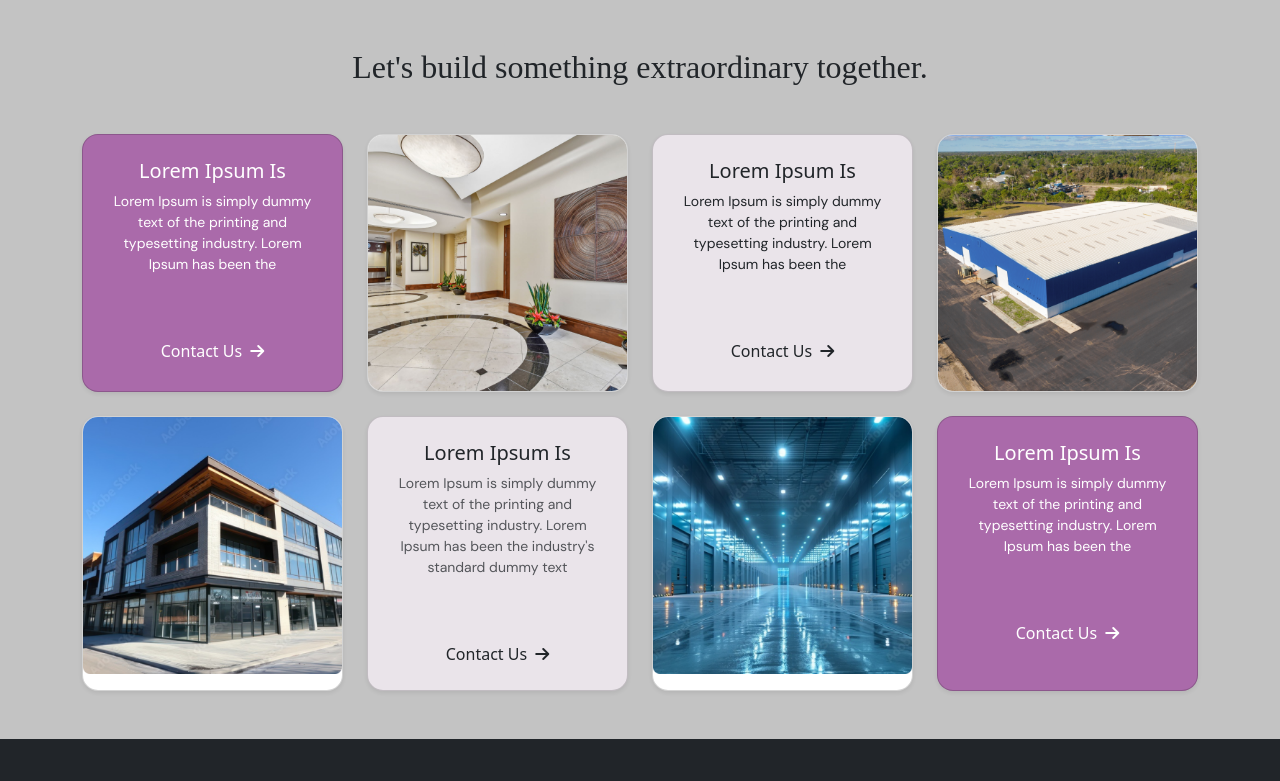
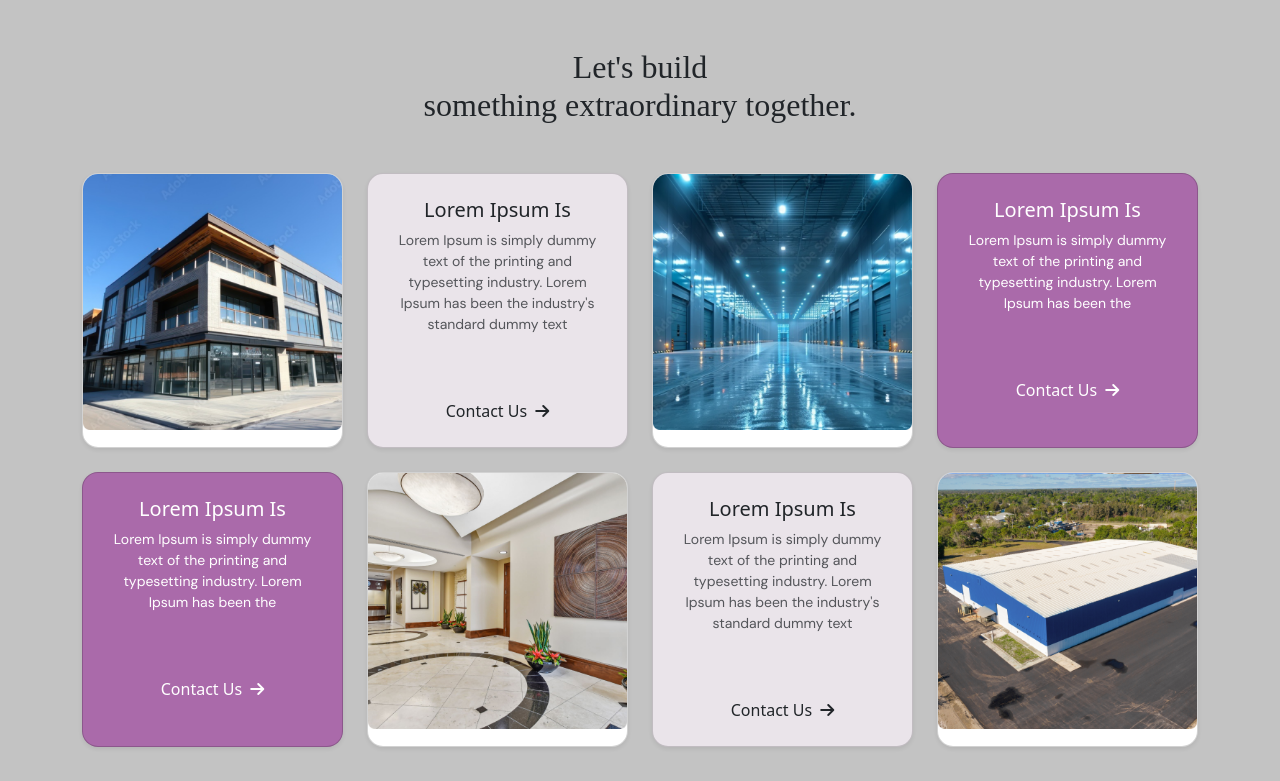
Before and after one commit to rivu-vuri/beaconOneCapital, a plain HTML site: page index.html in a window 1280 px wide. Shown: the part 1830-2611 px from the top of the page. Drawn offline with nearby package versions, Linux system fonts and the light colour scheme; a web font is replaced by a local one.

Commit message:
second commit

```diff
--- a/css/style.css
+++ b/css/style.css
@@ -15,9 +15,9 @@
 }
 
 *{
-    margin: 0;
-    padding: 0;
-    box-sizing: border-box;
+  margin: 0;
+  padding: 0;
+  box-sizing: border-box;
 }
 
 /* body{
@@ -129,7 +129,7 @@ p{
 /* footer-section */
 
 .text-uppercase{
-  font-family: "Cinzel", serif;
+  font-family: "SangBleu Sunrise", serif;
 }
 
 .text-uppercase:hover{
@@ -172,7 +172,7 @@ footer ul li a:hover{
 }
 
 @media screen and (max-width: 565px) {
-    .img-wrapper{
+  .img-wrapper{
     padding: 5px;
     border-radius: 0.75rem;
   }
--- a/index.html
+++ b/index.html
@@ -91,7 +91,11 @@
         <div class="container">
           <div class="row align-items-center gy-4">
             <!-- Heading + Left Image -->
-            <div class="col-md-6 text-center text-md-start" data-aos="fade-right" data-aos-duration="3000">
+            <div
+              class="col-md-6 text-center text-md-start"
+              data-aos="fade-right"
+              data-aos-duration="3000"
+            >
               <h2 class="mb-4">
                 Unlock the potential <br />
                 of your property.
@@ -105,7 +109,9 @@
 
             <!-- Right Image + Text + Button -->
             <div
-              class="col-md-6 text-center text-md-start d-flex flex-column align-items-center align-items-md-start" data-aos="fade-left" data-aos-duration="3000"
+              class="col-md-6 text-center text-md-start d-flex flex-column align-items-center align-items-md-start"
+              data-aos="fade-left"
+              data-aos-duration="3000"
             >
               <img
                 src="./images/Mask group (1).png"
@@ -134,80 +140,39 @@
       <section class="py-5 bground text-center">
         <div class="container">
           <h2 class="mb-5">
-            Let's build <br class="d-md-none" />
+            Let's build <br />
             something extraordinary together.
           </h2>
 
-          <div class="row flex-row-reverse g-4">
-            <!-- Card 8: Image -->
+          <div class="row g-4">
+            <!-- First Row: Image - White - Image - Pink -->
             <div class="col-sm-6 col-lg-3">
               <div class="card h-100 rounded-4 overflow-hidden shadow-sm">
                 <img
-                  src="./images/Mask group (5).png"
+                  src="./images/Mask group (3).png"
                   class="card-img-top"
-                  alt="Building 3"
+                  alt="Building"
                 />
               </div>
             </div>
 
-            <!-- Card 7: Purple Text -->
             <div class="col-sm-6 col-lg-3">
               <div class="card h-100 bGround p-4 rounded-4 shadow-sm">
                 <h5>Lorem Ipsum Is</h5>
-                <p class="small">
+                <p class="small text-muted">
                   Lorem Ipsum is simply dummy text of the printing and
-                  typesetting industry. Lorem Ipsum has been the
+                  typesetting industry. Lorem Ipsum has been the industry's
+                  standard dummy text
                 </p>
-                <a href="#" class="text-decoration-none text-dark fw-medium mt-5">
+                <a
+                  href="#"
+                  class="text-decoration-none text-dark fw-medium mt-5"
+                >
                   Contact Us <i class="fas fa-arrow-right ms-1"></i>
                 </a>
               </div>
             </div>
 
-            <!-- Card 6: Image -->
-            <div class="col-sm-6 col-lg-3">
-              <div class="card h-100 rounded-4 overflow-hidden shadow-sm">
-                <img
-                  src="./images/Mask group (6).png"
-                  class="card-img-top"
-                  alt="Building 3"
-                />
-              </div>
-            </div>
-
-            <!-- Card 5: Purple Text -->
-            <div class="col-sm-6 col-lg-3">
-              <div
-                class="card h-100 backGround text-white p-4 rounded-4 shadow-sm"
-              >
-                <h5>Lorem Ipsum Is</h5>
-                <p class="small">
-                  Lorem Ipsum is simply dummy text of the printing and
-                  typesetting industry. Lorem Ipsum has been the
-                </p>
-                <a href="#" class="text-white text-decoration-none fw-medium mt-5">
-                  Contact Us <i class="fas fa-arrow-right ms-1"></i>
-                </a>
-              </div>
-            </div>
-
-            <!-- Card 4: Purple Text -->
-            <div class="col-sm-6 col-lg-3">
-              <div
-                class="card h-100 backGround text-white p-4 rounded-4 shadow-sm"
-              >
-                <h5>Lorem Ipsum Is</h5>
-                <p class="small">
-                  Lorem Ipsum is simply dummy text of the printing and
-                  typesetting industry. Lorem Ipsum has been the
-                </p>
-                <a href="#" class="text-white text-decoration-none fw-medium mt-5">
-                  Contact Us <i class="fas fa-arrow-right ms-1"></i>
-                </a>
-              </div>
-            </div>
-
-            <!-- Card 3: Image -->
             <div class="col-sm-6 col-lg-3">
               <div class="card h-100 rounded-4 overflow-hidden shadow-sm">
                 <img
@@ -218,28 +183,76 @@
               </div>
             </div>
 
-            <!-- Card 2: Text Card -->
             <div class="col-sm-6 col-lg-3">
-              <div class="card h-100 rounded-4 p-4 shadow-sm bGround">
+              <div
+                class="card h-100 backGround text-white p-4 rounded-4 shadow-sm"
+              >
+                <h5>Lorem Ipsum Is</h5>
+                <p class="small">
+                  Lorem Ipsum is simply dummy text of the printing and
+                  typesetting industry. Lorem Ipsum has been the
+                </p>
+                <a
+                  href="#"
+                  class="text-white text-decoration-none fw-medium mt-5"
+                >
+                  Contact Us <i class="fas fa-arrow-right ms-1"></i>
+                </a>
+              </div>
+            </div>
+
+            <!-- Second Row (Reversed): Pink - Image - White - Image -->
+            <div class="col-sm-6 col-lg-3">
+              <div
+                class="card h-100 backGround text-white p-4 rounded-4 shadow-sm"
+              >
+                <h5>Lorem Ipsum Is</h5>
+                <p class="small">
+                  Lorem Ipsum is simply dummy text of the printing and
+                  typesetting industry. Lorem Ipsum has been the
+                </p>
+                <a
+                  href="#"
+                  class="text-white text-decoration-none fw-medium mt-5"
+                >
+                  Contact Us <i class="fas fa-arrow-right ms-1"></i>
+                </a>
+              </div>
+            </div>
+
+            <div class="col-sm-6 col-lg-3">
+              <div class="card h-100 rounded-4 overflow-hidden shadow-sm">
+                <img
+                  src="./images/Mask group (6).png"
+                  class="card-img-top"
+                  alt="Building"
+                />
+              </div>
+            </div>
+
+            <div class="col-sm-6 col-lg-3">
+              <div class="card h-100 bGround p-4 rounded-4 shadow-sm">
                 <h5>Lorem Ipsum Is</h5>
                 <p class="small text-muted">
                   Lorem Ipsum is simply dummy text of the printing and
                   typesetting industry. Lorem Ipsum has been the industry's
                   standard dummy text
                 </p>
-                <a href="#" class="text-decoration-none text-dark fw-medium mt-5">
+                <a
+                  href="#"
+                  class="text-decoration-none text-dark fw-medium mt-5"
+                >
                   Contact Us <i class="fas fa-arrow-right ms-1"></i>
                 </a>
               </div>
             </div>
 
-            <!-- Card 1: Image -->
             <div class="col-sm-6 col-lg-3">
               <div class="card h-100 rounded-4 overflow-hidden shadow-sm">
                 <img
-                  src="./images/Mask group (3).png"
+                  src="./images/Mask group (5).png"
                   class="card-img-top"
-                  alt="Building 1"
+                  alt="Building"
                 />
               </div>
             </div>
```
